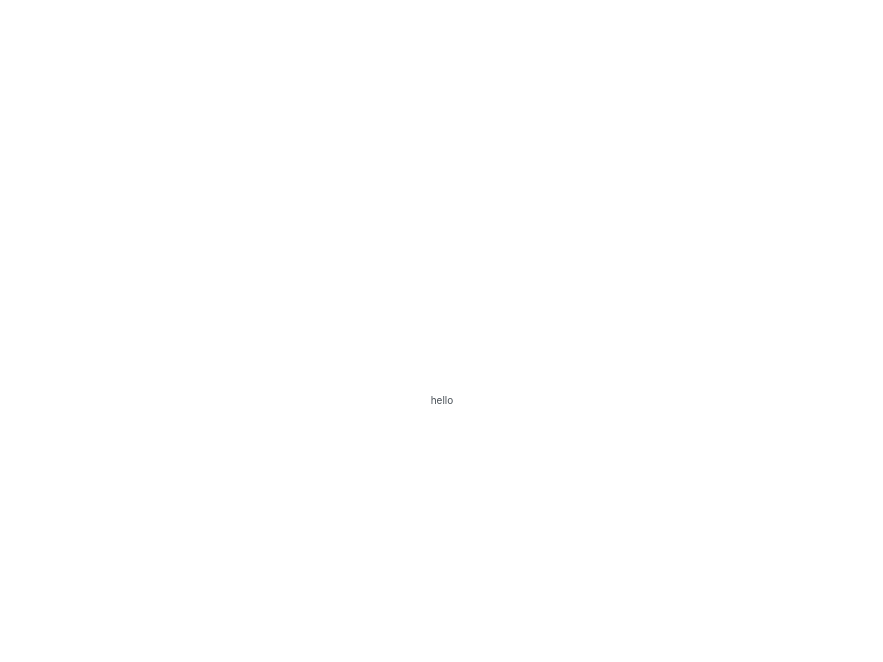
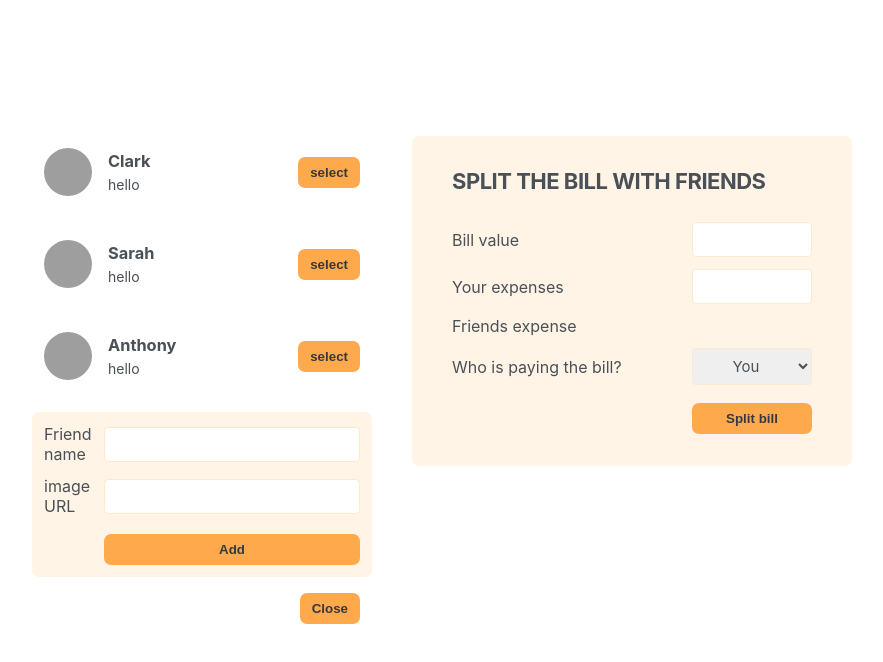
Before and after one commit to Dirtybug36/eat-and-split, a React (Create React App) app: page / in a window 1280 px wide. Shown: the top 662 px of the page, without its empty margins (198-1081 px from the left). Built offline with nearby package versions, Linux system fonts and the light colour scheme; grey boxes are pictures that could not be loaded.

Commit message:
css done

```diff
--- a/src/App.js
+++ b/src/App.js
@@ -20,7 +20,64 @@ const initialFriends = [
 ];
 
 function App() {
-  return <div className="App">hello</div>;
+  return (
+    <div className="app">
+      <div className="sidebar">
+        {initialFriends.map((lists) => (
+          <List key={lists.id} image={lists.image} name={lists.name} />
+        ))}
+        <Form />
+        <button className="button">Close</button>
+      </div>
+      <Bill />
+    </div>
+  );
 }
 
+function List({ image, name }) {
+  return (
+    <ul className="sidebar">
+      <li>
+        <img alt="friend" src={image} />
+        <h3>{name}</h3>
+        <p>hello</p>
+        <button className="button">select</button>
+      </li>
+    </ul>
+  );
+}
+
+function Form() {
+  return (
+    <form className="form-add-friend">
+      <p>Friend name</p>
+
+      <input />
+      <p>image URL</p>
+      <input />
+      <button className="button">Add</button>
+    </form>
+  );
+}
+
+function Bill() {
+  return (
+    <form className="form-split-bill">
+      <h2>Split the bill with friends</h2>
+
+      <p>Bill value</p>
+      <input />
+      <p>Your expenses</p>
+      <input />
+      <p>Friends expense</p>
+      <p></p>
+      <p>Who is paying the bill?</p>
+      <select>
+        <option>You</option>
+        <option>Friend</option>
+      </select>
+      <button className="button">Split bill</button>
+    </form>
+  );
+}
 export default App;
```
